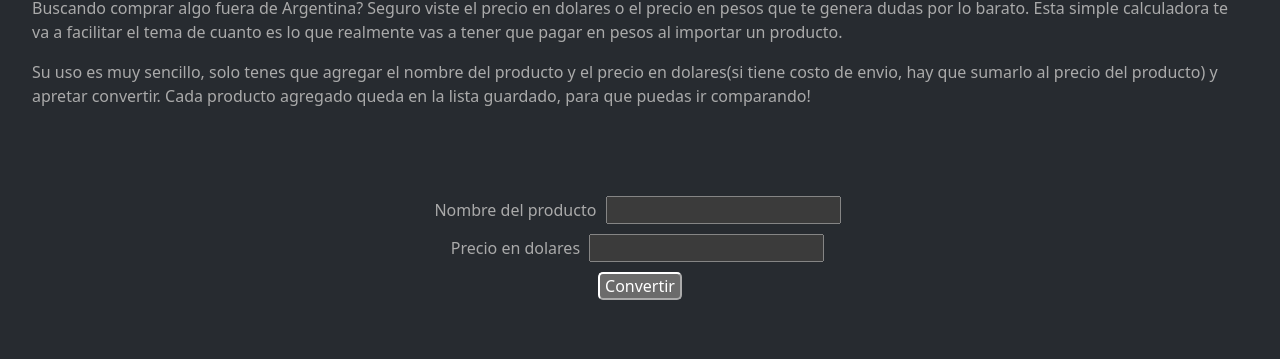
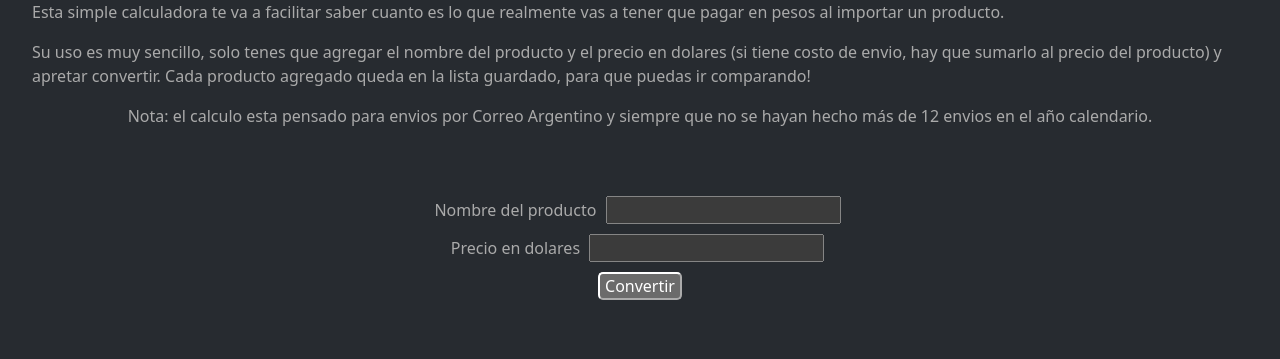
Before and after one commit to aragoneloy/segunda-entrega-js, a plain HTML site: page index.html in a window 1280 px wide. Shown: the part 64-423 px from the top of the page. Drawn offline with nearby package versions, Linux system fonts and the light colour scheme; some packages are replaced by stand-ins of ours; no server answers; a script that the page names is missing.

Commit message:
correccion HTML

```diff
--- a/index.html
+++ b/index.html
@@ -7,21 +7,22 @@
     <link rel="stylesheet" href="https://bootswatch.com/5/slate/bootstrap.min.css">
     <link rel="stylesheet" href="style.css">
 
-
-
-    <title>Document</title>
+    <title>Calculadora importacion argentina</title>
 </head>
 <body>
     <div class="header">
         <h1>Calculadora de importacion</h1>
-        <p>Buscando comprar algo fuera de Argentina? Seguro viste el precio en dolares o el precio en pesos que te genera dudas por lo barato.
-            Esta simple calculadora te va a facilitar el tema de cuanto es lo que realmente vas a tener que pagar en pesos al importar un producto.
+        <p>Buscando comprar algo fuera de Argentina? Seguro viste el precio en dolares o el precio en pesos por conversion automatica del sitio que no refleja la realidad.
+            Esta simple calculadora te va a facilitar saber cuanto es lo que realmente vas a tener que pagar en pesos al importar un producto.
         </p>
-        <p>Su uso es muy sencillo, solo tenes que agregar el nombre del producto y el precio en dolares(si tiene costo de envio, hay que sumarlo al precio del producto)
+        <p>Su uso es muy sencillo, solo tenes que agregar el nombre del producto y el precio en dolares (si tiene costo de envio, hay que sumarlo al precio del producto)
             y apretar convertir. Cada producto agregado queda en la lista guardado, para que puedas ir comparando!
+
         </p>
+        <p>Nota: el calculo esta pensado para envios por Correo Argentino y siempre que no se hayan hecho más de 12 envios en el año calendario.</p>
 
     </div>
+
     <form action="" id="convertidorPrecios">
         <div>
             <label for="producto">Nombre del producto</label>
@@ -36,6 +37,9 @@
         <button type="submit" id="btnConvertir">Convertir</button>
 
     </form>
+
+
+
 
     <div class="listado">
         <h2>Productos convertidos</h2>
```
